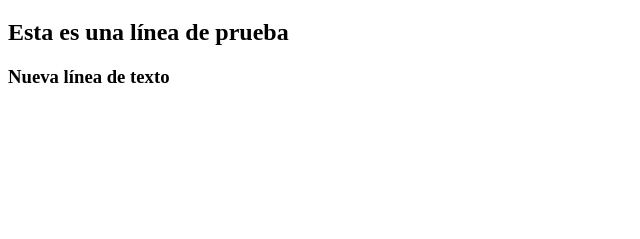
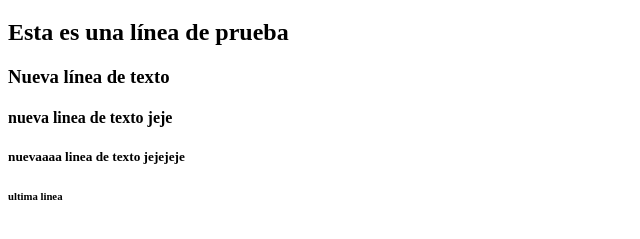
Before and after one commit to santilobos/prueba, a plain HTML site: page index.html in a window 1280 px wide. Shown: the part 61-300 px from the top of the page, without its empty margins (0-640 px from the left). Drawn offline with Linux system fonts and the light colour scheme.

Commit message:
add h6 tag to index document

```diff
--- a/index.html
+++ b/index.html
@@ -9,5 +9,8 @@
     <h1>Esto es un ejercicio de prueba</h1>
     <h2>Esta es una línea de prueba</h2>
     <h3>Nueva línea de texto</h3>
+    <h4>nueva linea de texto jeje</h4>
+    <h5>nuevaaaa linea de texto jejejeje</h5>
+    <h6>ultima linea</h6>
 </body>
 </html>
```
